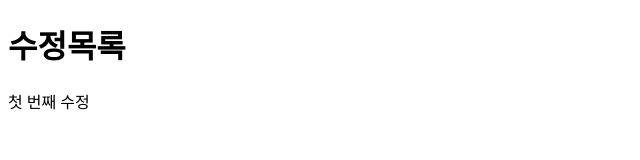
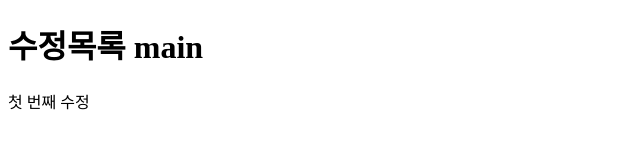
Before and after one commit to changsu1993/git-review, a plain HTML site: page index.html in a window 1280 px wide. Shown: the whole page, without its empty margins (0-640 px from the left). Drawn offline with Linux system fonts and the light colour scheme.

```diff
--- a/index.html
+++ b/index.html
@@ -7,7 +7,7 @@
   <title>GitHub 실습</title>
 </head>
 <body>
-  <h1>수정목록</h1>
+  <h1>수정목록 main</h1>
   <div>첫 번째 수정</div>
 </body>
 </html>
```
